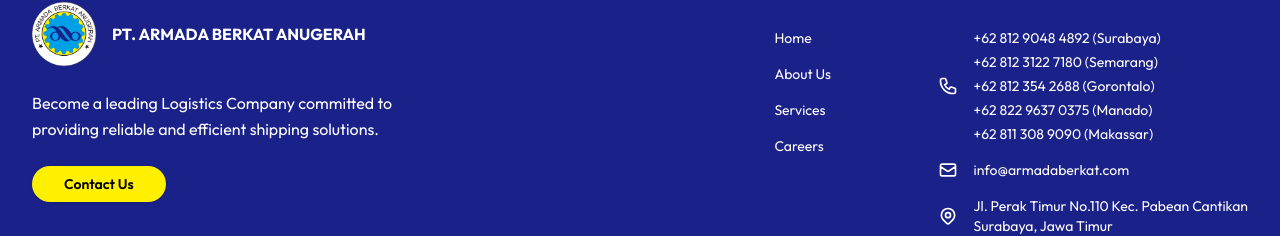
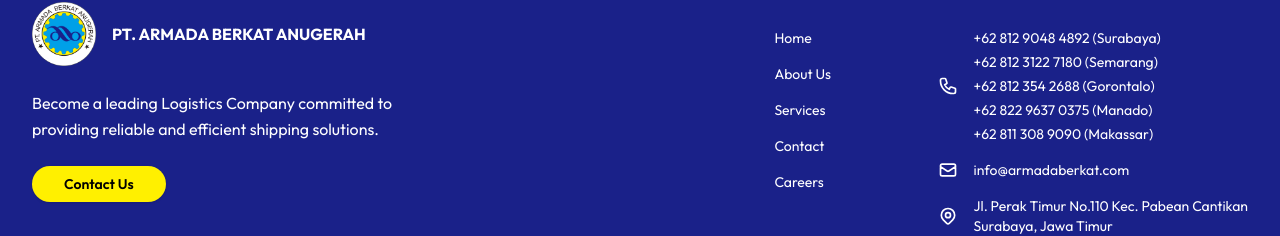
Before and after one commit to Fantocaa/aba-nextjs, a Next.js app: page /en/contact in a window 1280 px wide. Shown: the part 1416-1652 px from the top of the page. Built offline with nearby package versions, Linux system fonts and the light colour scheme.

Commit message:
Update 0.1.7.5.1

```diff
--- a/src/components/navigation/Footer.tsx
+++ b/src/components/navigation/Footer.tsx
@@ -15,7 +15,7 @@ export default function Footer() {
     { id: 1, name: t("home"), path: "/" },
     { id: 2, name: t("about"), path: "/about" },
     { id: 3, name: t("service"), path: "/services" },
-    // { id: 4, name: "Contact", path: "/contact" },
+    { id: 4, name: "Contact", path: "/contact" },
   ];
 
   return (
@@ -42,9 +42,11 @@ export default function Footer() {
                 {t("footer")}
               </p>
 
-              <button className="text-sm font-semibold rounded-full bg-yellowaba-500 px-8 py-2 shadow hover:bg-yellowaba-600 focus:outline-none focus:ring active:bg-yellowaba-500 text-black">
-                Contact Us
-              </button>
+              <Link href="/contact">
+                <button className="text-sm font-semibold rounded-full bg-yellowaba-500 px-8 py-2 shadow hover:bg-yellowaba-600 focus:outline-none focus:ring active:bg-yellowaba-500 text-black">
+                  Contact Us
+                </button>
+              </Link>
             </div>
 
             <div className="grid grid-cols-1 gap-4 sm:grid-cols-2 md:grid-cols-5 lg:col-span-2">
```
